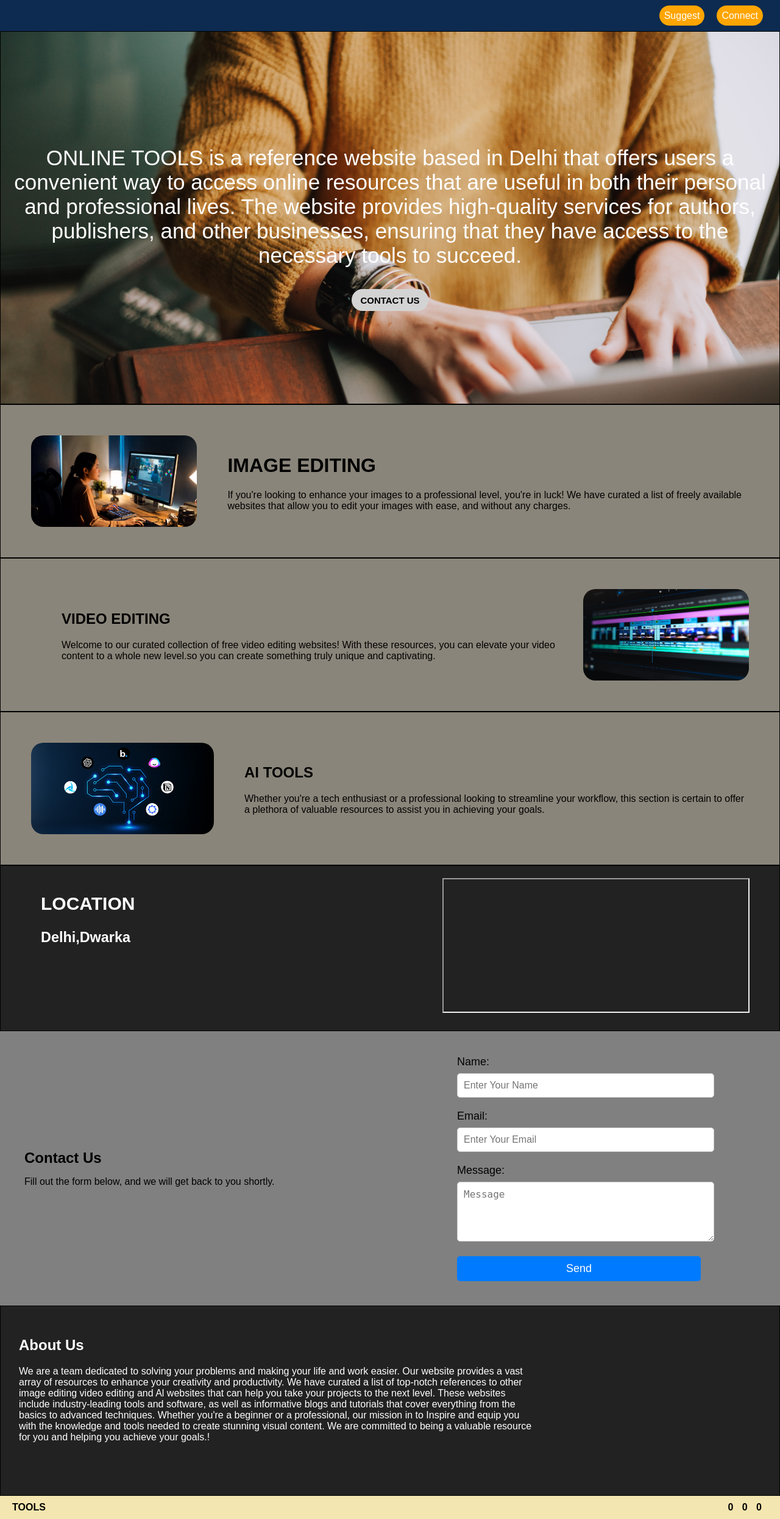
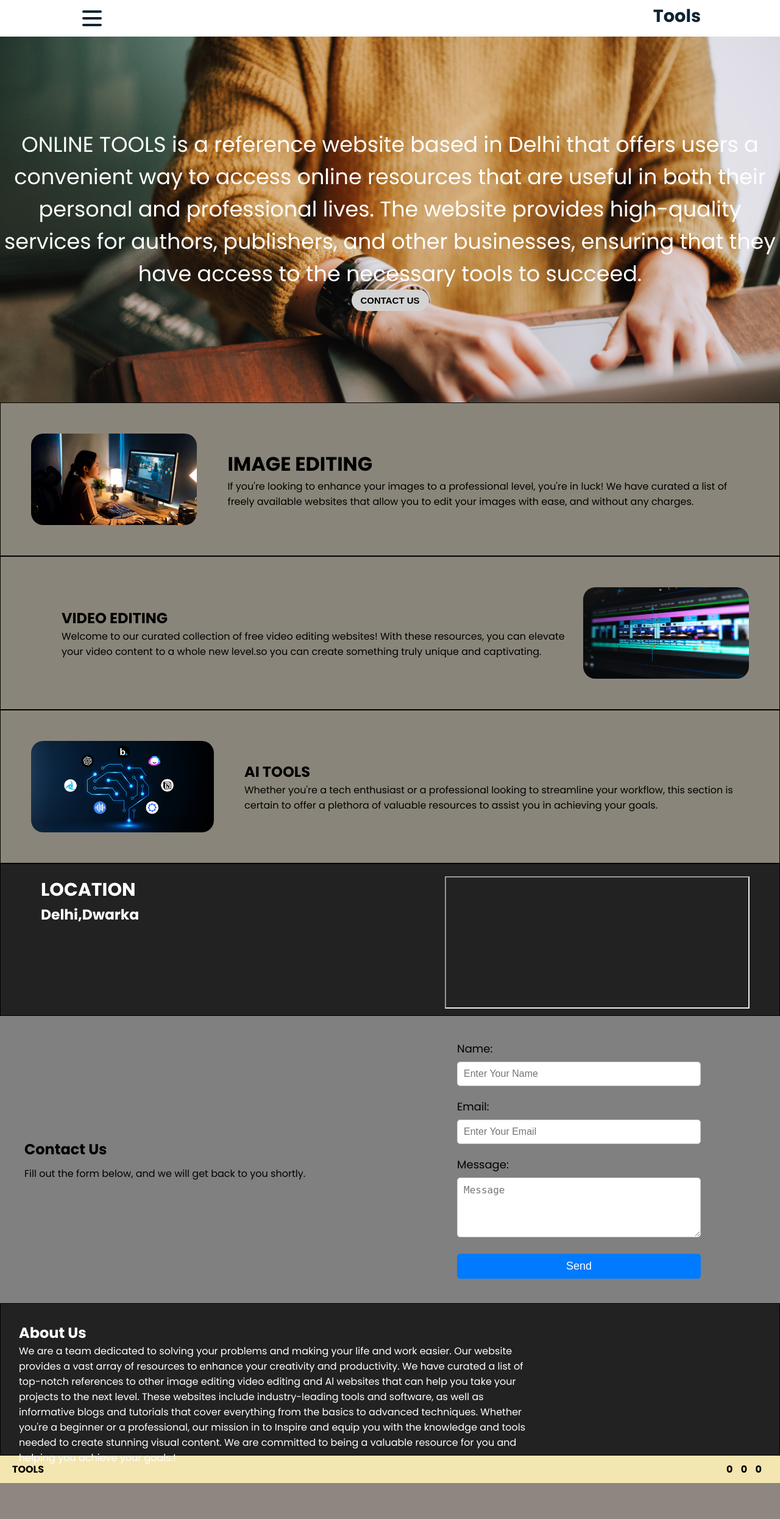
Before and after one commit to Amitkumar71/Tools, a Flask app: page / in a window 1280 px wide. Shown: the whole page at 61% size. After the commit the page ends 2432 px from the top, so only its background shows below. Run offline with Flask 3, Linux system fonts and the light colour scheme; grey boxes are pictures that could not be loaded.

Commit message:
Navbar modified

```diff
--- /dev/null
+++ b/static/css/nav.css
@@ -0,0 +1,150 @@
+@import url("https://fonts.googleapis.com/css2?family=Poppins:ital,wght@0,100;0,200;0,300;0,400;0,500;0,600;0,700;0,800;0,900;1,100;1,200;1,300;1,400;1,500;1,600;1,700;1,800;1,900&display=swap");
+
+* {
+  margin: 0;
+  padding: 0;
+  box-sizing: border-box;
+}
+
+body {
+  font-family: "Poppins", sans-serif;
+}
+
+.container {
+  max-width: 1050px;
+  width: 90%;
+  margin: auto;
+}
+
+.navbar {
+  width: 100%;
+  box-shadow: 0 1px 4px rgb(146 161 176 / 15%);
+}
+
+.nav-container {
+  display: flex;
+  justify-content: space-between;
+  align-items: center;
+  height: 62px;
+}
+
+.navbar .menu-items {
+  display: flex;
+}
+
+.navbar .nav-container li {
+  list-style: none;
+}
+
+.navbar .nav-container a {
+  text-decoration: none;
+  color: #0e2431;
+  font-weight: 500;
+  font-size: 1.2rem;
+  padding: 0.7rem;
+}
+
+.navbar .nav-container a:hover{
+    font-weight: bolder;
+}
+
+.nav-container {
+  display: block;
+  position: relative;
+  height: 60px;
+}
+
+.nav-container .checkbox {
+  position: absolute;
+  display: block;
+  height: 32px;
+  width: 32px;
+  top: 20px;
+  left: 20px;
+  z-index: 5;
+  opacity: 0;
+  cursor: pointer;
+}
+
+.nav-container .hamburger-lines {
+  display: block;
+  height: 26px;
+  width: 32px;
+  position: absolute;
+  top: 17px;
+  left: 20px;
+  z-index: 2;
+  display: flex;
+  flex-direction: column;
+  justify-content: space-between;
+}
+
+.nav-container .hamburger-lines .line {
+  display: block;
+  height: 4px;
+  width: 100%;
+  border-radius: 10px;
+  background: #0e2431;
+}
+
+.nav-container .hamburger-lines .line1 {
+  transform-origin: 0% 0%;
+  transition: transform 0.4s ease-in-out;
+}
+
+.nav-container .hamburger-lines .line2 {
+  transition: transform 0.2s ease-in-out;
+}
+
+.nav-container .hamburger-lines .line3 {
+  transform-origin: 0% 100%;
+  transition: transform 0.4s ease-in-out;
+}
+
+.navbar .menu-items {
+  padding-top: 60px;
+  box-shadow: inset 0 0 2000px rgba(255, 255, 255, .5);
+  height: 90 vh;
+  width: 100%;
+  transform: translate(-150%);
+  display: flex;
+  flex-direction: column;
+  margin-left: -40px;
+  padding-left: 50px;
+  transition: transform 0.5s ease-in-out;
+  text-align: center;
+}
+
+.navbar .menu-items li {
+  margin-bottom: 1.2rem;
+  font-size: 1.5rem;
+  font-weight: 500;
+}
+
+.logo {
+  position: absolute;
+  top: 5px;
+  right: 15px;
+  font-size: 1.2rem;
+  color: #0e2431;
+}
+
+.nav-container input[type="checkbox"]:checked ~ .menu-items {
+  transform: translateX(0);
+}
+
+.nav-container input[type="checkbox"]:checked ~ .hamburger-lines .line1 {
+  transform: rotate(45deg);
+}
+
+.nav-container input[type="checkbox"]:checked ~ .hamburger-lines .line2 {
+  transform: scaleY(0);
+}
+
+.nav-container input[type="checkbox"]:checked ~ .hamburger-lines .line3 {
+  transform: rotate(-45deg);
+}
+
+.nav-container input[type="checkbox"]:checked ~ .logo{
+  display: none;
+}
--- a/static/css/style.css
+++ b/static/css/style.css
@@ -2,35 +2,6 @@
    margin: 0;
    padding: 0;
    font-family: Arial, sans-serif;
- }
-
- .navbar {
-   background-color: rgb(13, 43, 80);
-   padding: 8px;
-   align-items: center;
-   height: 35px;
-   justify-content: end;
-   display: flex;
- }
-
- .navbar ul {
-   list-style-type: none;
-   margin: 0;
-   padding: 0;
-   display: flex;
-   justify-content: flex-end;
- }
-
- .navbar li {
-   margin-right: 20px;
- }
-
- .navbar li a {
-   color: white;
-   border-radius: 31px;
-   text-decoration: none;
-   background: orange;
-   padding: 8px;
  }
 
  img {
@@ -69,7 +40,6 @@
  }
 
  .top {
-   border: 1px solid black;
    height: 600px;
    background-image: url('../images/Top.jpg');
    background-size: cover;
@@ -77,7 +47,7 @@
    flex-direction: column;
    justify-content: center;
    align-items: center;
-   position: relative;
+   /* position: relative; */
    padding: 5px;
  }
 
--- /dev/null
+++ b/templates/Navbar.html
@@ -0,0 +1,31 @@
+<!DOCTYPE html>
+<html lang="en">
+<head>
+    <meta charset="UTF-8">
+    <meta name="viewport" content="width=device-width, initial-scale=1.0">
+    <title>Navbar</title>
+    <link rel="stylesheet" href="{{ url_for('static',filename='css/nav.css') }}">
+</head>
+<body>
+    <nav>
+      <div class="navbar">
+        <div class="container nav-container">
+            <input class="checkbox" type="checkbox" name="" id="" />
+            <div class="hamburger-lines">
+              <span class="line line1"></span>
+              <span class="line line2"></span>
+              <span class="line line3"></span>
+            </div>
+          <div class="logo">
+            <h1>Tools</h1>
+          </div>
+          <div class="menu-items">
+            <li><a href="/">Home</a></li>
+            <li><a href="{{ url_for('suggest') }}">Suggest</a></li>
+            <li><a href="{{ url_for('images') }}">Connect</a></li>
+          </div>
+        </div>
+      </div>
+    </nav>
+  </body>
+</html>
--- a/templates/main.html
+++ b/templates/main.html
@@ -6,11 +6,9 @@
 </head>
 
 <body>
-  <div class="navbar">
-    <ul>
-      <li><a href="{{ url_for('suggest') }}">Suggest</a></li>
-      <li><a href="{{ url_for('images')}}">Connect</a></li>
-    </ul>
+  {% include "Navbar.html" %}
+  <div class="nav">
+    <!-- {% include "Navbar.html" %} -->
   </div>
   <div class="top">
     <p>
```
Also changed, not shown: static/css/images.css (deleted, +0 -25 lines), templates/Suggest.html (+6 -1 lines), templates/images.html (+4 -3 lines), static/images/logo.png (added).
